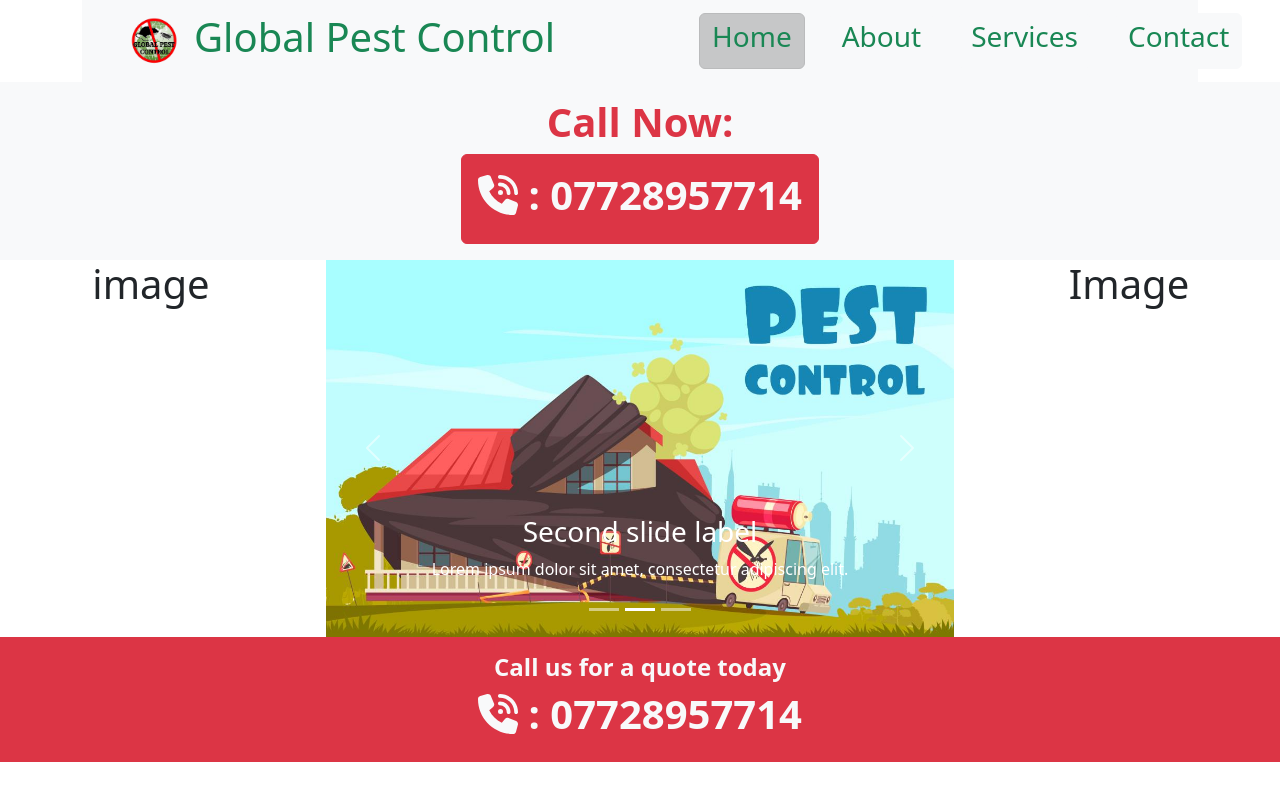
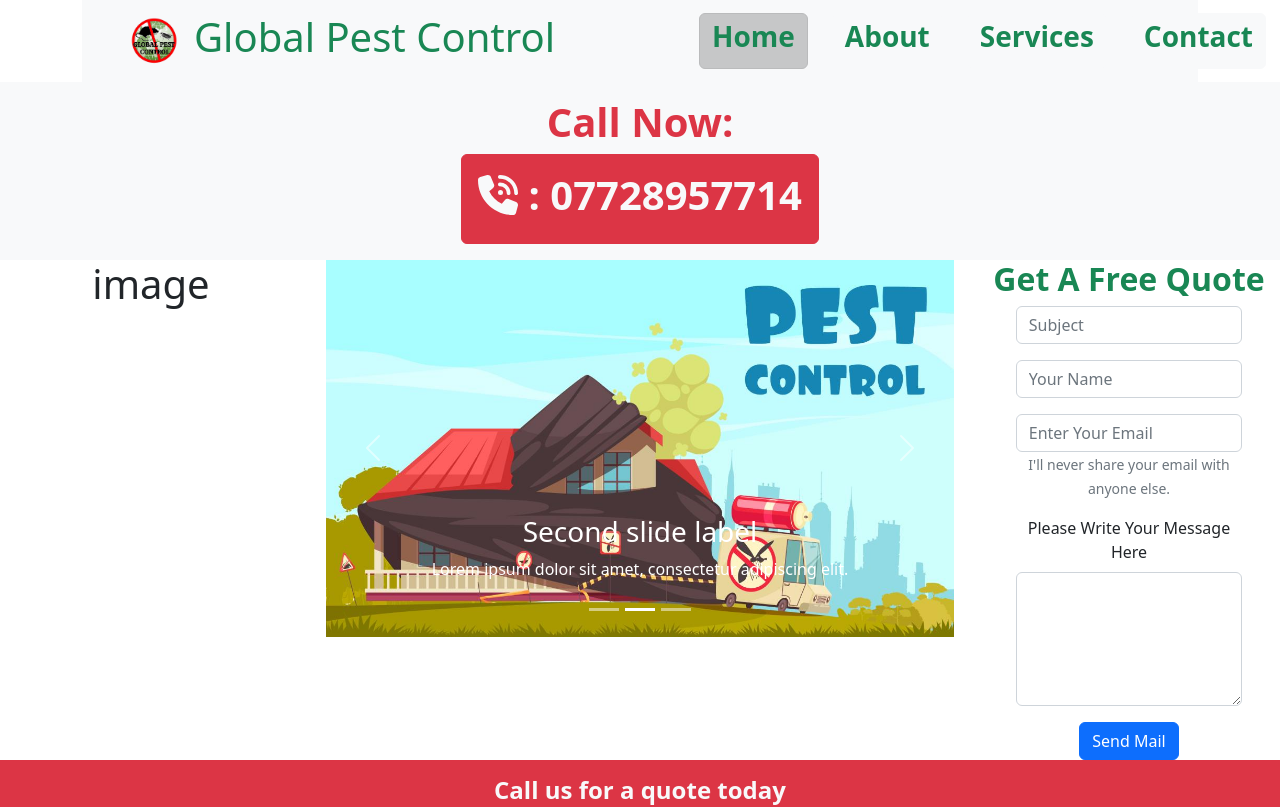
Before and after one commit to samimeadad/pest-control, a React (Create React App) app: page /home in a window 1280 px wide. Shown: the top 807 px of the page. Built offline with nearby package versions, Linux system fonts and the light colour scheme.

Commit message:
email js integrated and form created

```diff
--- a/package.json
+++ b/package.json
@@ -3,6 +3,7 @@
   "version": "0.1.0",
   "private": true,
   "dependencies": {
+    "@emailjs/browser": "^3.7.0",
     "@fortawesome/fontawesome-svg-core": "^6.2.0",
     "@fortawesome/free-solid-svg-icons": "^6.2.0",
     "@fortawesome/react-fontawesome": "^0.2.0",
--- a/src/Components/Header/Header.js
+++ b/src/Components/Header/Header.js
@@ -26,10 +26,10 @@ const Header = () => {
                             </div>
                         </Navbar.Brand>
                         <Nav className="ms-5">
-                            <NavLink className="me-4 text-success text-decoration-none btn btn-light" to="/home"><h3>Home</h3></NavLink>
-                            <NavLink className="me-4 text-success text-decoration-none btn btn-light" to="/about"><h3>About</h3></NavLink>
-                            <NavLink className="me-4 text-success text-decoration-none btn btn-light" to="/service"><h3>Services</h3></NavLink>
-                            <NavLink className="me-4 text-success text-decoration-none btn btn-light" to="/contact"><h3>Contact</h3></NavLink>
+                            <NavLink className="me-4 text-success text-decoration-none btn btn-light" to="/home"><h3 className='fw-bold'>Home</h3></NavLink>
+                            <NavLink className="me-4 text-success text-decoration-none btn btn-light" to="/about"><h3 className='fw-bold'>About</h3></NavLink>
+                            <NavLink className="me-4 text-success text-decoration-none btn btn-light" to="/service"><h3 className='fw-bold'>Services</h3></NavLink>
+                            <NavLink className="me-4 text-success text-decoration-none btn btn-light" to="/contact"><h3 className='fw-bold'>Contact</h3></NavLink>
                         </Nav>
                     </Navbar.Collapse>
                 </Navbar>
--- a/src/Components/Home/ImageSlider.js
+++ b/src/Components/Home/ImageSlider.js
@@ -1,9 +1,10 @@
 import React, { useState } from 'react';
-import { Col, Row } from 'react-bootstrap';
+import { Button, Col, Form, Row } from 'react-bootstrap';
 import Carousel from 'react-bootstrap/Carousel';
-import banner1 from '../../images/banner/1.jpg'
-import banner2 from '../../images/banner/2.jpg'
-import banner3 from '../../images/banner/3.jpg'
+import banner1 from '../../images/banner/1.jpg';
+import banner2 from '../../images/banner/2.jpg';
+import banner3 from '../../images/banner/3.jpg';
+import emailjs from '@emailjs/browser';
 
 
 const ImageSlider = () => {
@@ -11,6 +12,23 @@ const ImageSlider = () => {
 
     const handleSelect = ( selectedIndex, e ) => {
         setIndex( selectedIndex );
+    };
+
+    const [ success, setSuccess ] = useState( false );
+    const [ successMessage, setSuccessMessage ] = useState( '' );
+    const [ error, setError ] = useState( '' );
+
+    const sendEmail = ( e ) => {
+        e.preventDefault();
+        emailjs.sendForm( 'service_wkovuj4', 'template_0bj3nlo', e.target, 'user_NTt1KPYzFQZfll2DEFxve' )
+            .then( ( result ) => {
+                setSuccess( true );
+                setSuccessMessage( "Your mail is sent successfully" );
+            }, ( error ) => {
+                setSuccess( false );
+                setError( error.text );
+            } );
+        e.target.reset();
     };
 
     return (
@@ -63,7 +81,31 @@ const ImageSlider = () => {
             </Col>
             <Col xs={ 12 } sm={ 12 } md={ 3 } lg={ 3 }>
                 <div className='text-center'>
-                    <h1>Image</h1>
+                    <h2 className='fw-bold text-success'>Get A Free Quote</h2>
+                    {
+                        success ? <h4 className="text-success">{ successMessage }</h4> : <h4 className="text-danger">{ error }</h4>
+                    }
+                    <Form onSubmit={ sendEmail } className="form w-75 mx-auto">
+                        <Form.Group className="mb-3" controlId="formBasicSubject">
+                            <Form.Control type="text" placeholder="Subject" name='subject' />
+                        </Form.Group>
+                        <Form.Group className="mb-3" controlId="formBasicName">
+                            <Form.Control type="text" placeholder="Your Name" name='name' />
+                        </Form.Group>
+                        <Form.Group className="mb-3" controlId="formBasicEmail">
+                            <Form.Control type="email" placeholder="Enter Your Email" name='email' />
+                            <Form.Text className="text-muted">
+                                I'll never share your email with anyone else.
+                            </Form.Text>
+                        </Form.Group>
+                        <Form.Group className="mb-3" controlId="exampleForm.ControlTextarea1">
+                            <Form.Label>Please Write Your Message Here</Form.Label>
+                            <Form.Control as="textarea" rows={ 5 } name='message' />
+                        </Form.Group>
+                        <Button variant="primary" type="submit">
+                            Send Mail
+                        </Button>
+                    </Form>
                 </div>
             </Col>
         </Row>
```
Also changed, not shown: 1 other file (tests, documents, lock files or other folders).
